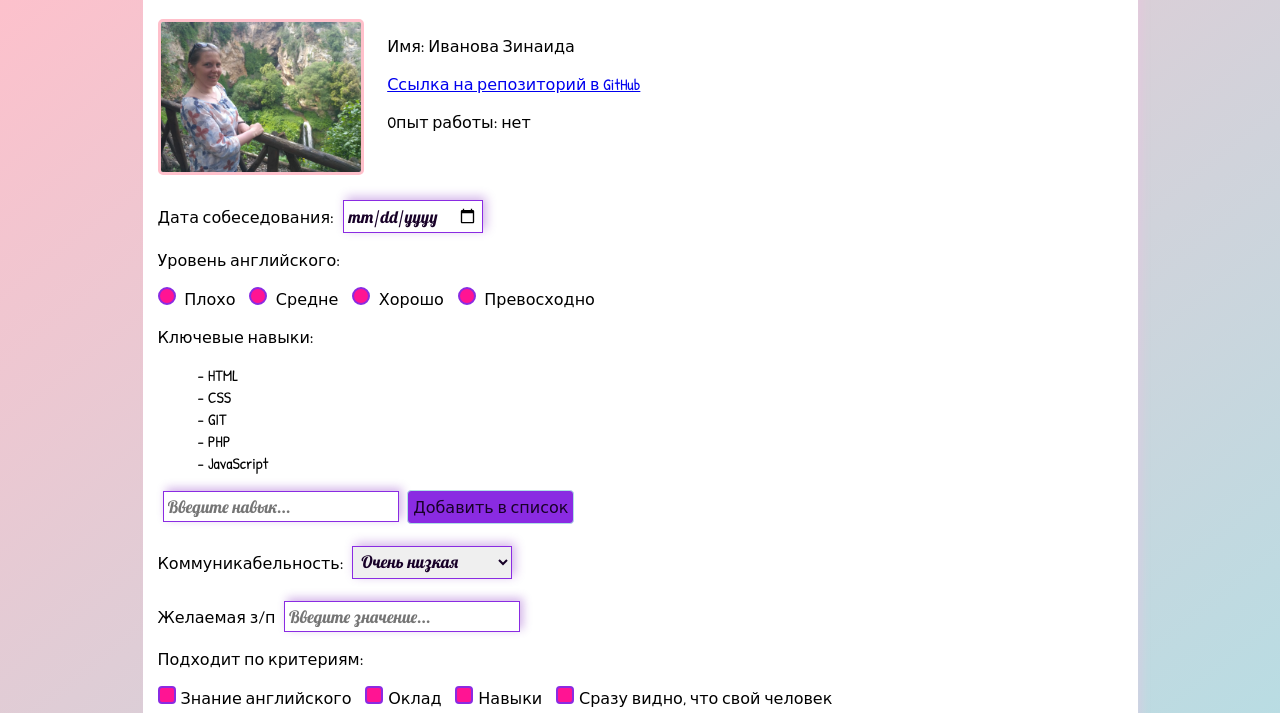
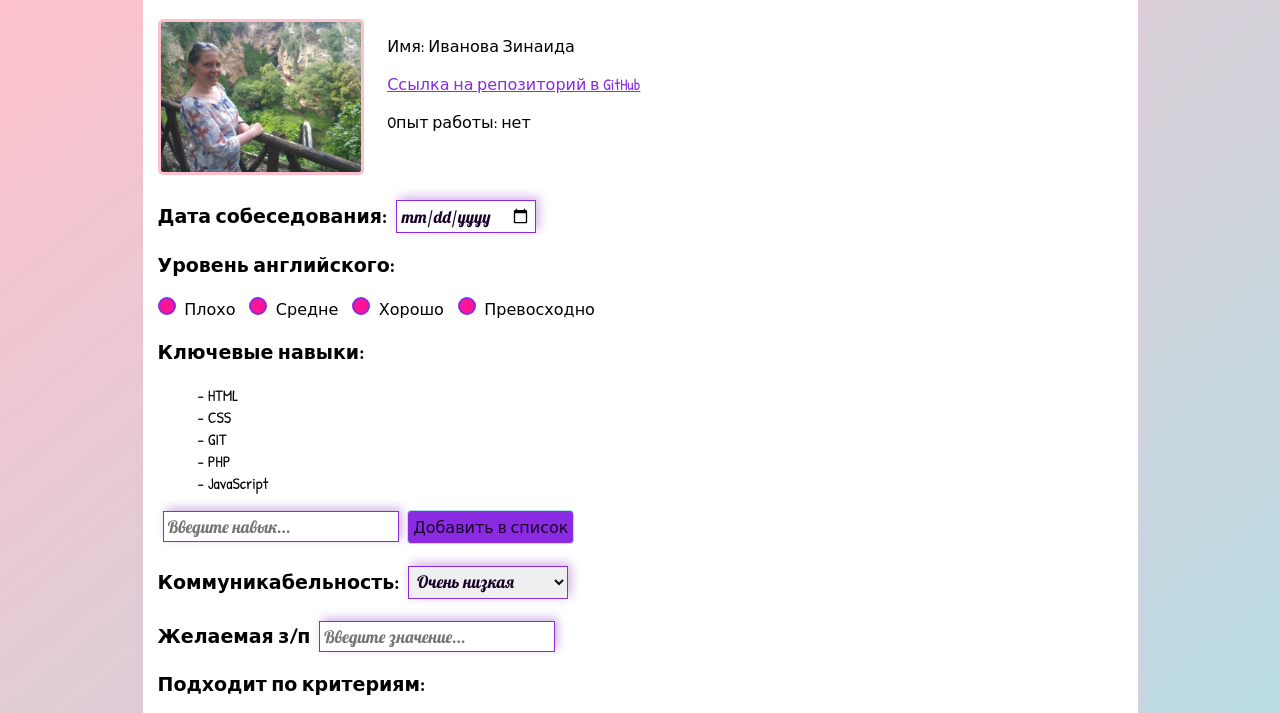
Before and after one commit to Ivanova-Zinaida/summary, a plain HTML site: page index.html in a window 1280 px wide. Shown: the part 64-777 px from the top of the page. Drawn offline with Linux system fonts and the light colour scheme.

Commit message:
добавила стелей. Изменила поведение картинки при наведении

```diff
--- a/css/main.css
+++ b/css/main.css
@@ -21,7 +21,8 @@ font-family: 'Patrick Hand', cursive;
 	font-family: 'Lobster', cursive;
 }
 a{
-	color:
+	color:blueviolet;
+	cursor: pointer;
 }
 .description {
 	margin-bottom: 20px;
@@ -29,28 +30,23 @@ a{
 .left{
 	display: inline-block;
 	margin-right: 20px;
+	overflow: hidden;
+	width: 200px;
+	height: 150px;
+	border: 3px solid pink;
+	border-radius: 5px;
 }
 .photo {
 	display: block;
 	width: 200px;
 	height: auto;
-	border: 3px solid pink;
-	border-radius: 5px;
-	 -webkit-transition: all 0.5s ease;
-     -moz-transition: all 0.5s ease;
-       -o-transition: all 0.5s ease;
-      -ms-transition: all 0.5s ease;
-          transition: all 0.5s ease;
-
+    transition: all 0.5s ease;
 }
 .photo:hover.photo{
 	cursor: pointer;
-	border: 3px solid powderblue;
-	  -webkit-transform: rotate(-10deg);
-     -moz-transform: rotate(-10deg);
-       -o-transform: rotate(-10deg);
-      -ms-transform: rotate(-10deg);
-          transform: rotate(-10deg);
+    width: 250px;
+	height: auto;
+
 }
 .text-right{
 	vertical-align: top;
@@ -70,9 +66,20 @@ li:hover{
 ul li:before{
 	content: "- ";
 }
+.group-title{
+	font-size: 19px;
+	font-weight: 800;
+}
 label{
 	margin-right: 10px;
-
+}
+.checkbox-label,
+.radio-label{
+	cursor: pointer;
+}
+.checkbox-label:last-child,
+.radio-label:last-child {
+	margin-right: 0;
 }
 input, select{
 	font-size: 17px;
@@ -83,6 +90,7 @@ input, select{
 	padding: 4px;
 	box-shadow: 3px -3px 10px rgba(107, 1, 178, 0.3);
 	outline:none;
+	cursor: pointer;
 }
 input:active{
 	border:1px solid darkmagenta;
@@ -92,8 +100,8 @@ input:active{
 	padding: 5px;
  	font-size: 16px;
 	font-family: 'Patrick Hand', cursive;
-	 background-color: blueviolet;
-	 border: 1px solid  powderblue;
+	background-color: blueviolet;
+	border: 1px solid  powderblue;
 	 border-radius: 4px;
 	cursor: pointer;
 	transition: 2s;
@@ -102,6 +110,7 @@ input:active{
 .button:hover {
 	background-color:darkmagenta;
 	border: 1px solid fuchsia;
+
 }
 .button:active{
 	background-color:fuchsia;
@@ -110,7 +119,6 @@ input:active{
 .radio {
 	display: none;
 	border: 2px solid deeppink ;
-
 }
 .radio-mark {
 	display: inline-block;
@@ -120,7 +128,9 @@ input:active{
 	background-color:deeppink;
 	border: 2px solid blueviolet ;
 	border-radius: 50%;
+	cursor: pointer;
 }
+
 .radio:checked+.radio-mark {
 	width: 8px;
 	height: 8px;
@@ -138,8 +148,9 @@ input:active{
 	background-color:deeppink;
 	border: 2px solid blueviolet ;
 	border-radius: 4px;
+	cursor: pointer;
+}
 
-}
 .checkbox:checked+.checkbox-mark{
 	width: 8px;
 	height: 8px;
@@ -157,10 +168,20 @@ caption{
 	font-size: 18px;
 	margin-bottom: 10px;
 }
-table, td, th{
-	background-color: white;
+table ,td,th{
 	border: 1px solid deeppink;
 }
 td,th{
 	padding: 5px 5px;
 }
+tr{
+	background-color: white;
+}
+tbody tr:hover {
+    background-color:blueviolet ;
+	color: white;
+}
+tbody tr:first-child:hover{
+	background-color: white;
+	color: black;
+}
--- a/index.html
+++ b/index.html
@@ -21,28 +21,28 @@
  			<p>Oпыт работы: нет</p>
  		</div>
  	</div>
- 	<label >
+ 	<label class="group-title">
  		Дата собеседования:
  		<input type="date">
  	</label>
  	<div class="LevelEndlish form-group">
- 		<p>Уровень английского:</p>
- 		<label >
+ 		<p class="group-title">Уровень английского:</p>
+ 		<label class="radio-label">
  			<input class="radio" type="radio" name="englishLevel">
  			<span class="radio-mark"></span>
  				Плохо
  		</label>
- 		<label >
+ 		<label class="radio-label">
  			<input  class="radio"  type="radio" name="englishLevel">
  			<span class="radio-mark"></span>
  				Средне
  		</label>
- 		<label >
+ 		<label class="radio-label">
  			<input  class="radio"  type="radio" name="englishLevel">
  			<span class="radio-mark"></span>
  				Хорошо
  		</label>
- 		<label >
+ 		<label class="radio-label">
  			<input  class="radio"  type="radio" name="englishLevel">
  			<span class="radio-mark"></span>
  				Превосходно
@@ -50,7 +50,7 @@
  	</div>
 
  	<div class="form-group">
- 		<p>Ключевые навыки: </p>
+ 		<p class="group-title">Ключевые навыки: </p>
  		<ul>
  			<li>HTML</li>
  			<li>CSS</li>
@@ -62,7 +62,7 @@
  	</div>
  	<br>
   <div  class="form-group">
-  	<span>Коммуникабельность: </span>
+  	<span class="group-title">Коммуникабельность: </span>
  		<select name="sociability" id="sociabilityLevel">
  			<option value="veryLow">Очень низкая</option>
  			<option value="low">Низкая</option>
@@ -73,19 +73,20 @@
   </div>
  <br>
  	<label >
- 		<span>Желаемая з/п</span>
+ 		<span class="group-title">Желаемая з/п</span>
  		<input type="number" placeholder="Введите значение...">
  	</label>
  	<div class="form-group">
- 		<p>Подходит по критериям:</p>
-		<label ><input class="checkbox" type="checkbox" name="english"><span class="checkbox-mark"></span>Знание английского</label>
- 		<label ><input class="checkbox" type="checkbox" name="salary"><span class="checkbox-mark"></span>Оклад</label>
- 		<label><input class="checkbox" type="checkbox" name="skills"><span class="checkbox-mark"></span>Навыки</label>
- 		<label><input class="checkbox" type="checkbox" name="person"><span class="checkbox-mark"></span>Сразу видно, что свой человек </label>
+ 		<p class="group-title">Подходит по критериям:</p>
+		<label class="checkbox-label"><input class="checkbox" type="checkbox" name="english"><span class="checkbox-mark"></span>Знание английского</label>
+ 		<label class="checkbox-label"><input class="checkbox" type="checkbox" name="salary"><span class="checkbox-mark"></span>Оклад</label>
+ 		<label class="checkbox-label"><input class="checkbox" type="checkbox" name="skills"><span class="checkbox-mark"></span>Навыки</label>
+ 		<label class="checkbox-label"><input class="checkbox" type="checkbox" name="person"><span class="checkbox-mark"></span>Сразу видно, что свой человек </label>
  	</div>
  	<br>
  	<table>
  		<caption>Образование, курсы и т.п</caption>
+ 		<tbody>
  		<tr >
  			<th>№</th>
  			<th>Сроки обучение</th>
@@ -102,11 +103,12 @@
  			<td>2017</td>
  			<td>ИТМО, Веб-программирование</td>
  		</tr>
- 			<tr>
+ 		<tr>
  			<td>3</td>
  			<td>2018</td>
  			<td>WebCademy, Веб-разработка: frontend and backend</td>
  		</tr>
+ 		</tbody>
  	</table>
  </div>
 </body>
```
